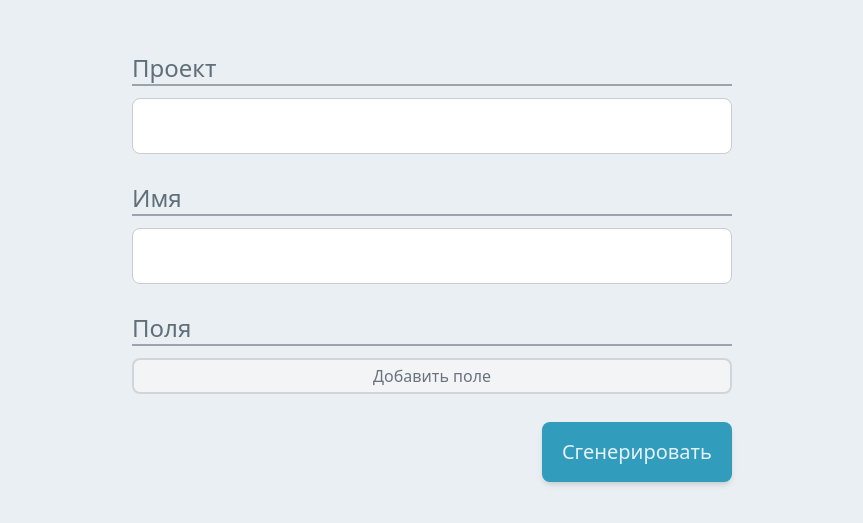
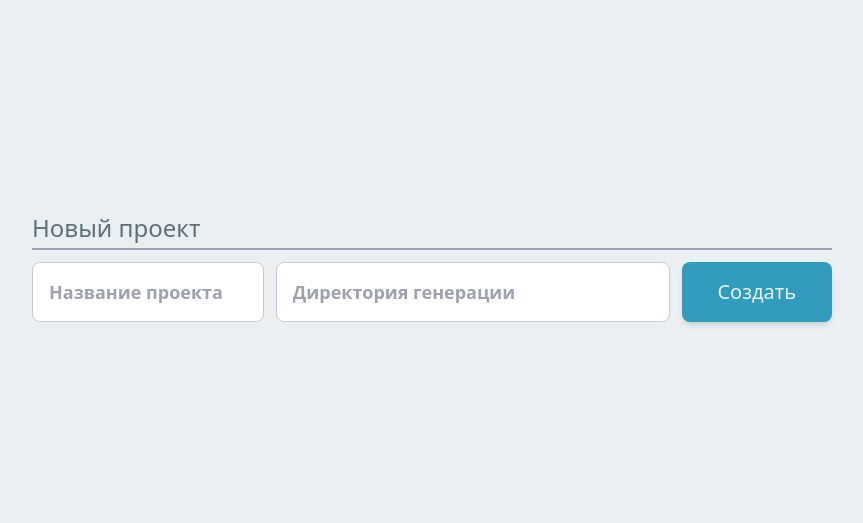
Before and after one commit to MrShnaider/ddd-laravel-generator, a Vue app in the folder front/: page / in a window 1280 px wide. Shown: the part 133-656 px from the top of the page, without its empty margins (208-1071 px from the left). Built offline with nearby package versions, Linux system fonts and the light colour scheme.

Commit message:
feat: создана страница выбора проекта

```diff
--- a/front/src/App.vue
+++ b/front/src/App.vue
@@ -3,5 +3,7 @@ import { RouterView } from 'vue-router'
 </script>
 
 <template>
-  <RouterView />
+	<div class="bg-[#E9EFF2] min-h-screen">
+		<RouterView />
+	</div>
 </template>
--- a/front/src/components/FieldWithTitle.vue
+++ b/front/src/components/FieldWithTitle.vue
@@ -1,7 +1,7 @@
 <template>
 	<label>
-		<span class="text-[#606F78] text-2xl mb-1">{{ title }}</span>
-		<hr class="border border-gray-400">
+		<span class="block text-[#606F78] text-2xl mb-1">{{ title }}</span>
+		<hr class="border border-gray-400 mb-3">
 		<slot />
 	</label>
 </template>
--- a/front/src/components/TextInput.vue
+++ b/front/src/components/TextInput.vue
@@ -2,7 +2,7 @@
     <input
         :value="text"
         @input="(event) => $emit('update:text', (event.target as HTMLInputElement).value)"
-        type="text" class="block h-14 px-4 py-3 text-lg text-gray-600 font-semibold rounded-lg border border-[#CCCCCC] outline-none"
+        type="text" class="block min-h-14 px-4 py-3 text-lg text-gray-600 font-semibold rounded-lg border border-[#CCCCCC] outline-none"
     />
 </template>
 
--- /dev/null
+++ b/front/src/pages/CreateEntityPage.vue
@@ -0,0 +1,69 @@
+<template>
+    <div class="min-h-screen grid justify-center items-center">
+        <div class="w-[600px] grid gap-7">
+			<field-with-title title="Имя">
+                <text-input v-model:text="entityName" class="w-full"/>
+            </field-with-title>
+            <div>
+				<field-with-title title="Поля">
+					<div v-for="field in fields" class="grid grid-cols-1 items-center" :key="field.id">
+                    <div style="grid-column: 1/1; grid-row: 1/1;" class="grid grid-cols-12 gap-3">
+                        <text-input v-model:text="field.title" class="col-span-8" />
+                        <text-input v-model:text="field.type" class="col-span-4" />
+                    </div>
+                    <button @click="removeField(field.id)" style="grid-column: 1/1; grid-row: 1/1;" class="justify-self-end -mr-6">X</button>
+                </div>
+            	</field-with-title>
+                <button class="block min-w-full mt-3" @click="addField">
+                    <span class="
+                        flex justify-center min-w-full py-1 px-2 rounded-lg
+                        text-gray-500 border-2 border-gray-300 bg-gray-100
+                    ">Добавить поле</span>
+                </button>
+            </div>
+            <div class="flex justify-end">
+                <primary-button @click="createNewEntity">Сгенерировать</primary-button>
+            </div>
+        </div>
+    </div>
+</template>
+
+<script setup lang="ts">
+import TextInput from '@/components/TextInput.vue';
+import FieldWithTitle from '@/components/FieldWithTitle.vue';
+import PrimaryButton from '@/components/PrimaryButton.vue';
+import { useProjectStore } from '@/stores/project';
+import { ref } from 'vue';
+
+const project = useProjectStore();
+
+interface EntityField {
+    id: number;
+    title: string;
+    type: string;
+}
+
+const fields = ref<EntityField[]>([]);
+let currentFieldId = 1;
+const entityName = ref('');
+
+const addField = () => {
+    fields.value.push({ id: currentFieldId++, title: '', type: ''});
+}
+
+const removeField = (id: number) => {
+    fields.value = fields.value.filter(field => field.id !== id);
+}
+
+const createNewEntity = async () => {
+    const json = await fetch('http://127.0.0.1:8000/api/entity/create', {
+        method: 'post',
+        headers: { 'Content-Type': 'application/json'},
+        body: JSON.stringify({
+            root_directory: project.currentProject?.directory,
+            entity_name: entityName.value
+        })
+    }).then((r: Response) => r.json());
+    console.log(json);
+}
+</script>
--- a/front/src/pages/IndexPage.vue
+++ b/front/src/pages/IndexPage.vue
@@ -1,72 +1,54 @@
 <template>
-    <div class="min-h-screen bg-[#E9EFF2] grid justify-center items-center">
-        <div class="w-[600px] grid gap-7">
-            <field-with-title title="Проект">
-                <text-input v-model:text="project.basePath" class="mt-3 w-full"/>
-            </field-with-title>
-			<field-with-title title="Имя">
-                <text-input v-model:text="entityName" class="mt-3 w-full"/>
-            </field-with-title>
-            <div>
-				<field-with-title title="Поля">
-					<div v-for="field in fields" class="mt-3 grid grid-cols-1 items-center" :key="field.id">
-                    <div style="grid-column: 1/1; grid-row: 1/1;" class="grid grid-cols-12 gap-3">
-                        <text-input v-model:text="field.title" class="col-span-8" />
-                        <text-input v-model:text="field.type" class="col-span-4" />
-                    </div>
-                    <button @click="removeField(field.id)" style="grid-column: 1/1; grid-row: 1/1;" class="justify-self-end -mr-6">X</button>
-                </div>
-            	</field-with-title>
-                <button class="block min-w-full mt-3" @click="addField">
-                    <span class="
-                        flex justify-center min-w-full py-1 px-2 rounded-lg
-                        text-gray-500 border-2 border-gray-300 bg-gray-100
-                    ">Добавить поле</span>
-                </button>
-            </div>
-            <div class="flex justify-end">
-                <primary-button @click="createNewEntity">Сгенерировать</primary-button>
-            </div>
-        </div>
-    </div>
+	<div class="min-h-screen grid justify-center items-center">
+		<div class="w-[800px] grid gap-10">
+			<field-with-title title="Новый проект">
+				<div class="grid grid-cols-10 gap-3">
+					<text-input placeholder="Название проекта" v-model:text="newProjectData.title" class="col-span-3" />
+					<text-input placeholder="Директория генерации" v-model:text="newProjectData.directory" class="col-span-5" />
+					<primary-button @click="addNewProject" class="col-span-2">Создать</primary-button>
+				</div>
+			</field-with-title>
+			<field-with-title v-if="projectStore.projects.length > 0" title="Выбрать проект">
+				<ul>
+					<li v-for="project in projectStore.projects" class="grid grid-cols-1 grid-rows-1" :key="project.title">
+						<router-link :to="{ name: 'create-entity', query: { project: project.title } }" class="
+							col-[1/2] row-[1/2]
+							grid grid-cols-10 items-baseline px-4 py-3 rounded-lg
+							transition-all cursor-pointer
+							hover:bg-white hover:shadow-md hover:translate-x-1
+							focus-visible:bg-white focus-visible:shadow-md focus-visible:translate-x-1
+						">
+							<h2 class="col-span-3 font-semibold text-2xl text-gray-500 uppercase">{{ project.title }}</h2>
+							<p class="col-span-5 text-gray-500">{{ project.directory }}</p>
+						</router-link>
+						<button
+							@click="projectStore.deleteProjectByName(project.title)"
+							class="col-[1/2] row-[1/2] justify-self-end relative left-8 p-2 text-gray-500"
+						>{{ 'X' }}</button>
+					</li>
+				</ul>
+			</field-with-title>
+		</div>
+	</div>
 </template>
 
 <script setup lang="ts">
+import { useProjectStore, type ProjectData } from '@/stores/project';
 import TextInput from '@/components/TextInput.vue';
 import FieldWithTitle from '@/components/FieldWithTitle.vue';
 import PrimaryButton from '@/components/PrimaryButton.vue';
-import { useProjectStore } from '@/stores/project';
-import { ref } from 'vue';
+import { reactive } from 'vue';
 
-const project = useProjectStore();
-
-interface EntityField {
-    id: number;
-    title: string;
-    type: string;
-}
-
-const fields = ref<EntityField[]>([]);
-let currentFieldId = 1;
-const entityName = ref('');
-
-const addField = () => {
-    fields.value.push({ id: currentFieldId++, title: '', type: ''});
-}
-
-const removeField = (id: number) => {
-    fields.value = fields.value.filter(field => field.id !== id);
-}
-
-const createNewEntity = async () => {
-    const json = await fetch('http://127.0.0.1:8000/api/entity/create', {
-        method: 'post',
-        headers: { 'Content-Type': 'application/json'},
-        body: JSON.stringify({
-            root_directory: project.basePath,
-            entity_name: entityName.value
-        })
-    }).then((r: Response) => r.json());
-    console.log(json);
+const projectStore = useProjectStore();
+const newProjectData = reactive<ProjectData>({
+	title: '',
+	directory: ''
+});
+const addNewProject = () => {
+	if (newProjectData.title === '' || newProjectData.directory === '')
+		return;
+	projectStore.addNewProject({ ...newProjectData });
+	newProjectData.title = '';
+	newProjectData.directory = '';
 }
 </script>
--- a/front/src/router/index.ts
+++ b/front/src/router/index.ts
@@ -1,5 +1,7 @@
 import { createRouter, createWebHistory } from 'vue-router';
 import IndexPage from '@/pages/IndexPage.vue';
+import CreateEntityPage from '@/pages/CreateEntityPage.vue';
+import { useProjectStore } from '@/stores/project';
 
 const router = createRouter({
   history: createWebHistory(import.meta.env.BASE_URL),
@@ -9,7 +11,19 @@ const router = createRouter({
       name: 'index',
       component: IndexPage
     },
+	{
+		path: '/create/entity',
+		name: 'create-entity',
+		component: CreateEntityPage
+	}
   ]
 });
 
+router.beforeEach((to, from, next) => {
+	if (to.query.project) {
+		useProjectStore().setProjectByName(to.query.project as string);
+	}
+	next();
+});
+
 export default router;
--- a/front/src/stores/project.ts
+++ b/front/src/stores/project.ts
@@ -2,7 +2,25 @@ import { ref } from 'vue'
 import { defineStore } from 'pinia'
 
 export const useProjectStore = defineStore('project', () => {
-  const basePath = ref('');
+	const currentProject = ref(null as ProjectData|null);
+	const projects = ref([] as ProjectData[]);
 
-  return { basePath };
+	const addNewProject = (project: ProjectData) => {
+		projects.value.push(project);
+	}
+
+	const setProjectByName = (name: string) => {
+		currentProject.value = projects.value.filter(p => p.title === name)[0];
+	}
+
+	const deleteProjectByName = (name: string) => {
+		projects.value = projects.value.filter(p => p.title !== name);
+	}
+
+	return { currentProject, projects, addNewProject, setProjectByName, deleteProjectByName };
 })
+
+export interface ProjectData {
+	title: string;
+	directory: string;
+}
```
